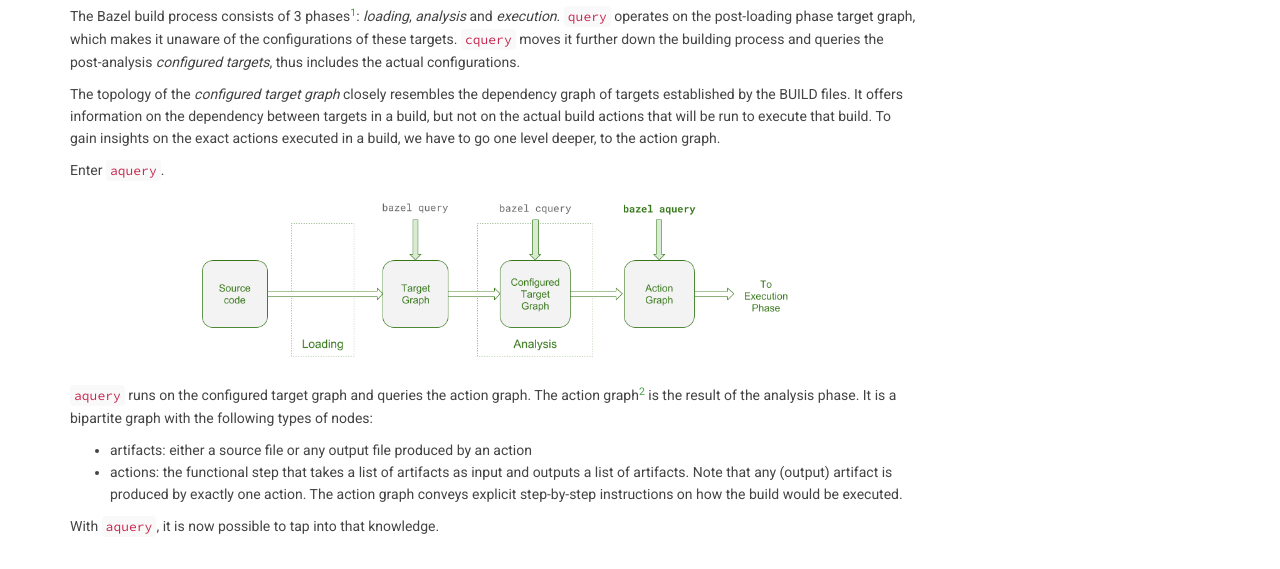
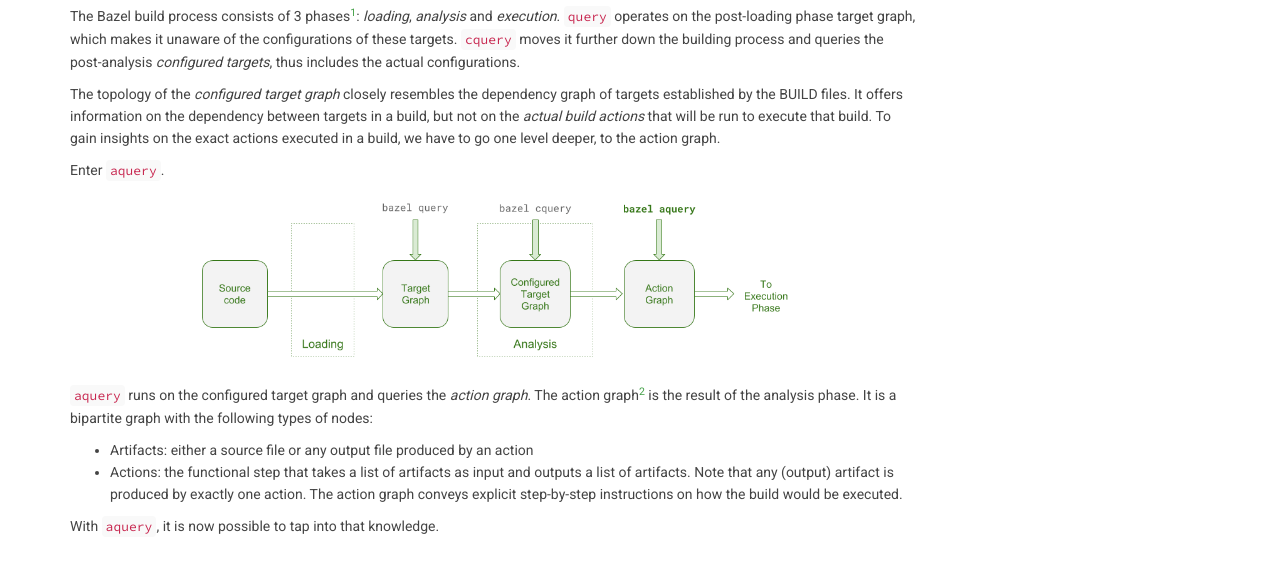
Before and after one commit to bazelbuild/bazel-blog, a Jekyll site: the page built from _posts/2019-02-15-introducing-aquery.md, in a window 1280 px wide and 900 px high, scrolled down 758 px. Shown: the part 174-743 px from the top of the window. Built offline with Jekyll 4.4.1, drawn with Linux system fonts in a browser that asks for light colours; nearby versions of some CDN libraries; library files that are not in the unit come from our copies; Markdown is read by kramdown in place of the engine named in the settings.

Commit message:
minor styling fixes

```diff
--- a/_posts/2019-02-15-introducing-aquery.md
+++ b/_posts/2019-02-15-introducing-aquery.md
@@ -33,16 +33,16 @@
 
 The Bazel build process consists of 3 phases<sup>[1](#footnote1)</sup>: _loading_, _analysis_ and _execution_. `query` operates on the post-loading phase target graph, which makes it unaware of the configurations of these targets. `cquery` moves it further down the building process and queries the post-analysis _configured targets_, thus includes the actual configurations.
 
-The topology of the _configured target graph_ closely resembles the dependency graph of targets established by the BUILD files. It offers information on the dependency between targets in a build, but not on the actual build actions that will be run to execute that build. To gain insights on the exact actions executed in a build, we have to go one level deeper, to the action graph.
+The topology of the _configured target graph_ closely resembles the dependency graph of targets established by the BUILD files. It offers information on the dependency between targets in a build, but not on the _actual build actions_ that will be run to execute that build. To gain insights on the exact actions executed in a build, we have to go one level deeper, to the action graph.
 
 Enter `aquery`.
 
 ![bazel queries and phases](/assets/bazel-queries.png)
 
-`aquery` runs on the configured target graph and queries the action graph. The action graph<sup>[2](#footnote2)</sup> is the result of the analysis phase. It is a bipartite graph with the following types of nodes:
+`aquery` runs on the configured target graph and queries the _action graph_. The action graph<sup>[2](#footnote2)</sup> is the result of the analysis phase. It is a bipartite graph with the following types of nodes:
 
-- artifacts: either a source file or any output file produced by an action
-- actions: the functional step that takes a list of artifacts as input and outputs a list of artifacts. Note that any (output) artifact is produced by exactly one action. The action graph conveys explicit step-by-step instructions on how the build would be executed.
+- Artifacts: either a source file or any output file produced by an action
+- Actions: the functional step that takes a list of artifacts as input and outputs a list of artifacts. Note that any (output) artifact is produced by exactly one action. The action graph conveys explicit step-by-step instructions on how the build would be executed.
 
 With `aquery`, it is now possible to tap into that knowledge.
 
@@ -127,4 +127,4 @@
 
 _<a name="footnote2">2</a>: For a more detailed overview of the action graph, check out [Jin’s](https://github.com/jin) [blog post](https://jin.crypt.sg/articles/bazel-action-graph.html)._
 
-_<a name="footnote3">3</a>: [Skyframe](https://bazel.build/designs/skyframe.html) is the evaluation and incrementality model of Bazel. On each instance of Bazel server, Skyframe stores the dependency graph constructed from the previous runs of the analysis phase.
+_<a name="footnote3">3</a>: [Skyframe](https://bazel.build/designs/skyframe.html) is the evaluation and incrementality model of Bazel. On each instance of Bazel server, Skyframe stores the dependency graph constructed from the previous runs of the analysis phase._
```
